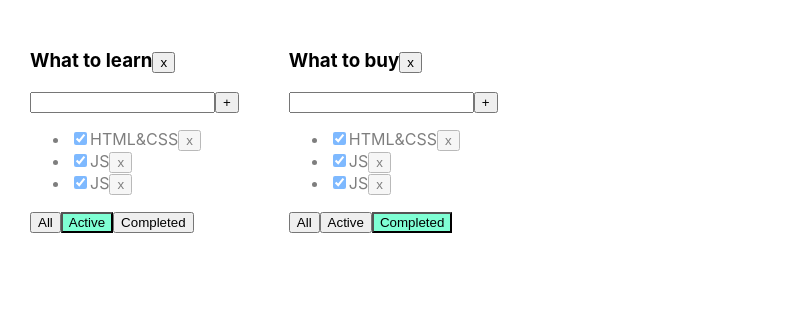
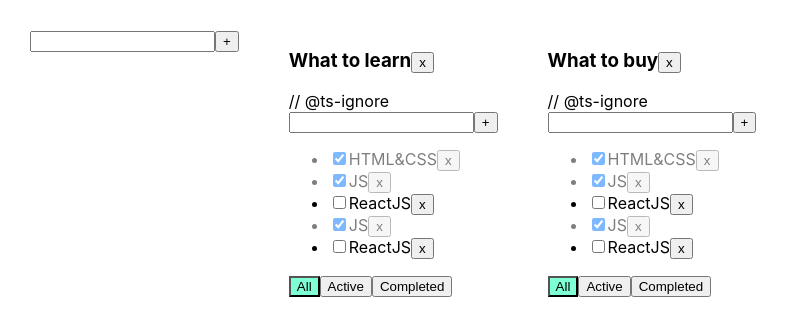
Before and after one commit to Masyak95/_todolist_, a React (Create React App) app: page / in a window 1280 px wide. Shown: the top 336 px of the page, without its empty margins (0-789 px from the left). Built offline with nearby package versions, Linux system fonts and the light colour scheme.

Commit message:
Add Item Form

```diff
--- /dev/null
+++ b/src/AddItemForm.tsx
@@ -0,0 +1,39 @@
+import React, {ChangeEvent, KeyboardEvent, useState} from "react";
+
+type AddItemFormPropsType = {
+    addItem: (title: string) => void
+    id: string
+}
+
+export function AddItemForm(props: AddItemFormPropsType) {
+    const [newTaskTitle, setNewTaskTitle] = useState("");
+    const onNewTitleChangeHandler = (e: ChangeEvent<HTMLInputElement>) => {
+        setNewTaskTitle(e.currentTarget.value)
+    }
+    const addTask = () => {
+        if (newTaskTitle.trim() !== "") {
+            props.addItem(newTaskTitle.trim());
+            setNewTaskTitle("");
+        } else {
+            setError("Title is required")
+        }
+
+    }
+    const onKeyPressHandler = (e: KeyboardEvent<HTMLInputElement>) => {
+        setError(null)
+        if (e.key === "Enter") {
+            addTask();
+        }
+    }
+    const [error, setError] = useState<string | null>(null)
+    return <div>
+
+        <input value={newTaskTitle}
+               onChange={onNewTitleChangeHandler}
+               onKeyPress={onKeyPressHandler}
+               className={error ? "error" : ""}
+        />
+        <button onClick={addTask}>+</button>
+        {error && <div className={"error-message"}>{error}</div>}
+    </div>
+}
--- a/src/App.tsx
+++ b/src/App.tsx
@@ -2,6 +2,7 @@ import React, {useState} from 'react';
 import './App.css';
 import {TaskType, Todolist} from './Todolist';
 import {v1} from "uuid";
+import {AddItemForm} from "./AddItemForm";
 
 export type FilterValuesType = "all" | "active" | "completed"
 type ToDoListType = {
@@ -51,8 +52,8 @@ function App() {
     let todolistID2 = v1()
 
     let [todoLists, setTodoLists] = useState<Array<ToDoListType>>([
-        {id: todolistID1, title: "What to learn", filter: "active"},
-        {id: todolistID2, title: "What to buy", filter: "completed"},
+        {id: todolistID1, title: "What to learn", filter: "all"},
+        {id: todolistID2, title: "What to buy", filter: "all"},
     ])
 
     let removeTodolist = (todolistID: string) => {
@@ -81,6 +82,7 @@ function App() {
 
     return (
         <div className="App">
+            <AddItemForm addItem={()=>{}} id={"blah"}/>
             {
                 todoLists.map((tl) => {
                     let tasksForTodolist = tasksObj[tl.id]
--- a/src/Todolist.tsx
+++ b/src/Todolist.tsx
@@ -1,5 +1,6 @@
-import React, {ChangeEvent, KeyboardEvent, useState} from 'react';
+import React, {ChangeEvent} from 'react';
 import {FilterValuesType} from "./App";
+import {AddItemForm} from "./AddItemForm";
 
 export type TaskType = {
     id: string
@@ -20,32 +21,6 @@ type PropsType = {
 }
 
 export function Todolist(props: PropsType) {
-    const [newTaskTitle, setNewTaskTitle] = useState("");
-    const [error, setError] = useState<string | null>(null)
-
-    const onNewTitleChangeHandler = (e: ChangeEvent<HTMLInputElement>) => {
-        console.log('newTaskTitle', newTaskTitle)
-        console.log('e', e)
-        console.log('e.current.value', e.currentTarget.value)
-        setNewTaskTitle(e.currentTarget.value)
-    }
-
-    const onKeyPressHandler = (e: KeyboardEvent<HTMLInputElement>) => {
-        setError(null)
-        if (e.key === "Enter") {
-            addTask();
-        }
-    }
-
-
-    const addTask = () => {
-        if (newTaskTitle.trim() !== "") {
-            props.addTask(newTaskTitle.trim(), props.id);
-            setNewTaskTitle("");
-        } else {
-            setError("Title is required")
-        }
-    }
 
     const onAllClickHandler = () => {
         props.changeFilter("all", props.id)
@@ -60,17 +35,11 @@ export function Todolist(props: PropsType) {
         props.removeTodolist(props.id)
     }
 
+
     return <div>
         <h3>{props.title}<button onClick={removeTodoList}>x</button></h3>
-        <div>
-            <input value={newTaskTitle}
-                   onChange={onNewTitleChangeHandler}
-                   onKeyPress={onKeyPressHandler}
-                   className={error ? "error" : ""}
-            />
-            <button onClick={addTask}>+</button>
-            {error && <div className={"error-message"}>{error}</div>}
-        </div>
+        // @ts-ignore
+       <AddItemForm addItem={props.addTask} id={props.id}/>
         <ul>
             {props.tasks.map((t) => {
                 const onRemoveHandler = () => {
```
